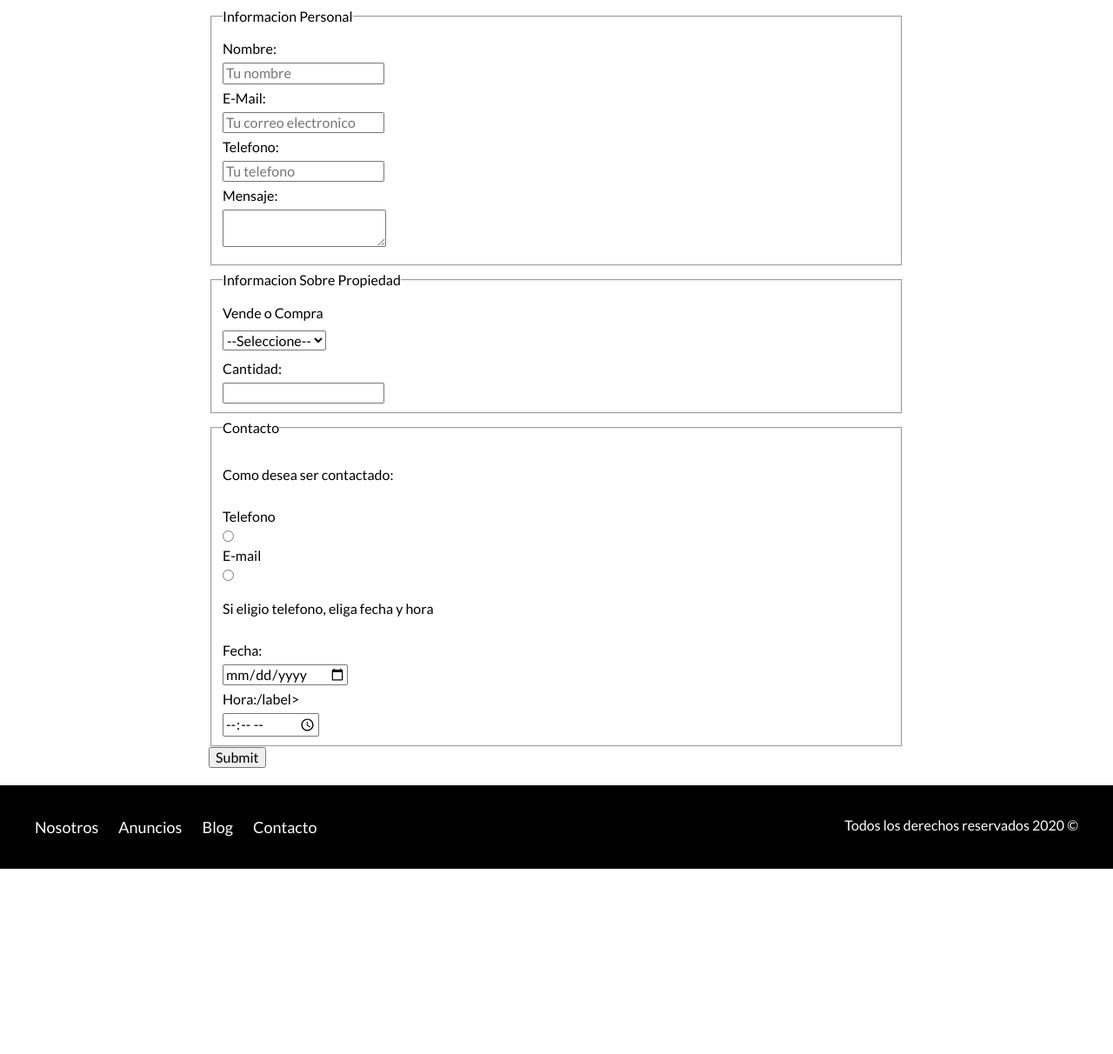
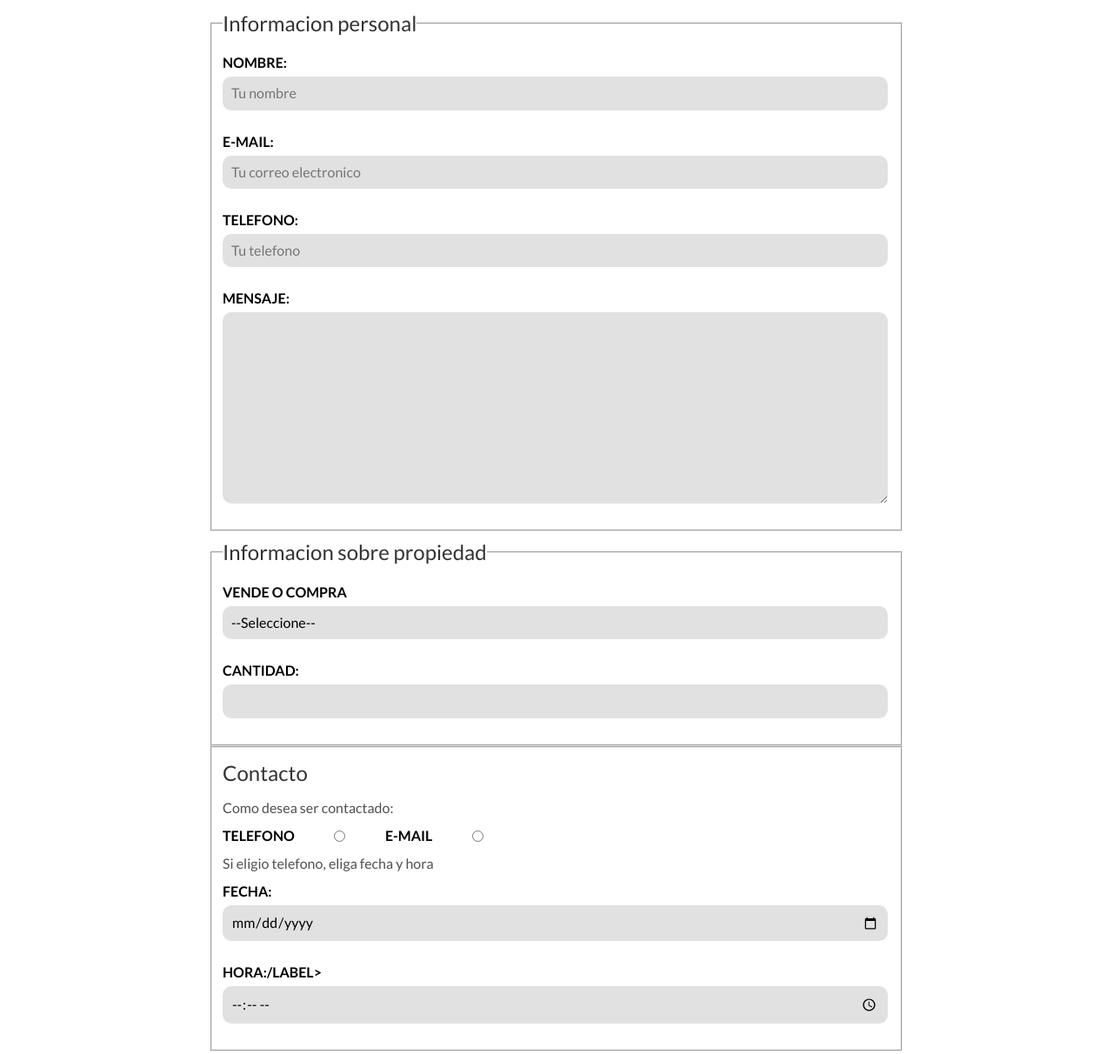
Before and after one commit to MarceloNoguera/bienesraices, a plain HTML site: page contacto.html in a window 1280 px wide. Shown: the part 1118-2330 px from the top of the page at 87% size. Before the commit the page ends 2117 px from the top, so only its background shows below. Drawn offline with Linux system fonts and the light colour scheme.

Commit message:
bienes-raices

```diff
--- a/contacto.html
+++ b/contacto.html
@@ -36,8 +36,8 @@
         <h2 class="fw-300 centrar-texto">Llena el formulario de contacto</h2>
 
         <form action="">
-            <fieldset>
-                <legend>Informacion Personal</legend>
+            <fieldset class="legend">
+                <legend>Informacion personal</legend>
                 <label for="nombre">Nombre:</label>
                 <input type="text" id="nombre" placeholder="Tu nombre" required>
 
@@ -52,7 +52,7 @@
             </fieldset>
 
             <fieldset>
-                <legend>Informacion Sobre Propiedad</legend>
+                <legend class="legend">Informacion sobre propiedad</legend>
                 <label for="opciones">Vende o Compra</label>
                 <select id="opciones">
                     <option value="" disabled selected>--Seleccione--</option>
@@ -65,22 +65,26 @@
             </fieldset>
 
             <fieldset>
-                <legend>Contacto</legend>
+                <div class="contacto">
+                    <legend class="legend">Contacto</legend>
                     <p>Como desea ser contactado:</p>
+                    <div class="forma-contacto">
                         <label for="telefono">Telefono</label>
                         <input type="radio" name="contacto" value="telefono" id="telefono">
                         <label for="correo">E-mail</label>
                         <input type="radio" name="contacto" value="correo" id="correo">
+                    </div>
 
                     <p>Si eligio telefono, eliga fecha y hora</p>
                     <label for="fecha">Fecha:</label>
                     <input type="date" id="fecha">
                     <label for="hora">Hora:/label>
                     <input type="time" id="hora">
+                </div>
 
             </fieldset>
 
-            <input type="submit">
+            <input class="boton boton-verde" type="submit">
         </form>
 
     </main>
--- a/css/styles.css
+++ b/css/styles.css
@@ -69,6 +69,10 @@ h4{
     margin-top: 3rem;
     display: inline-block;
     text-align: center;
+    border: none;
+}
+.boton:hover{
+    cursor: pointer;
 }
 
 .boton-amarillo{
@@ -341,10 +345,49 @@ h4{
 
 /*Contacto*/
 
+.contacto p {
+    font-size: 1.6rem;
+    color: #4f4f4f;
+    margin: 0;
+}
+
+legend{
+    font-size: 2.4rem;
+    color: #333333;
+}
 label{
+    display: block;
+    font-weight: 700;
+    text-transform: uppercase;
     display: block;
 }
 
-input{
+input:not([type="submit"]),
+textarea,
+select
+{
+    padding: 1rem;
     display: block;
+    width: 97%;
+    background-color: #e1e1e1;
+    margin-bottom: 2rem;
+    border: none;
+    border-radius: 1rem;
 }
+input[type="radio"]{
+    width: auto;
+    margin: 0;
+}
+select{
+    -webkit-appearance: none;
+    appearance: none;
+}
+textarea{
+    height: 20rem;
+}
+.forma-contacto{
+    max-width: 30rem;
+    display: flex;
+    justify-content: space-between;
+    align-items: center;
+}
```
Lines whose indentation alone changed are shown as unchanged.
